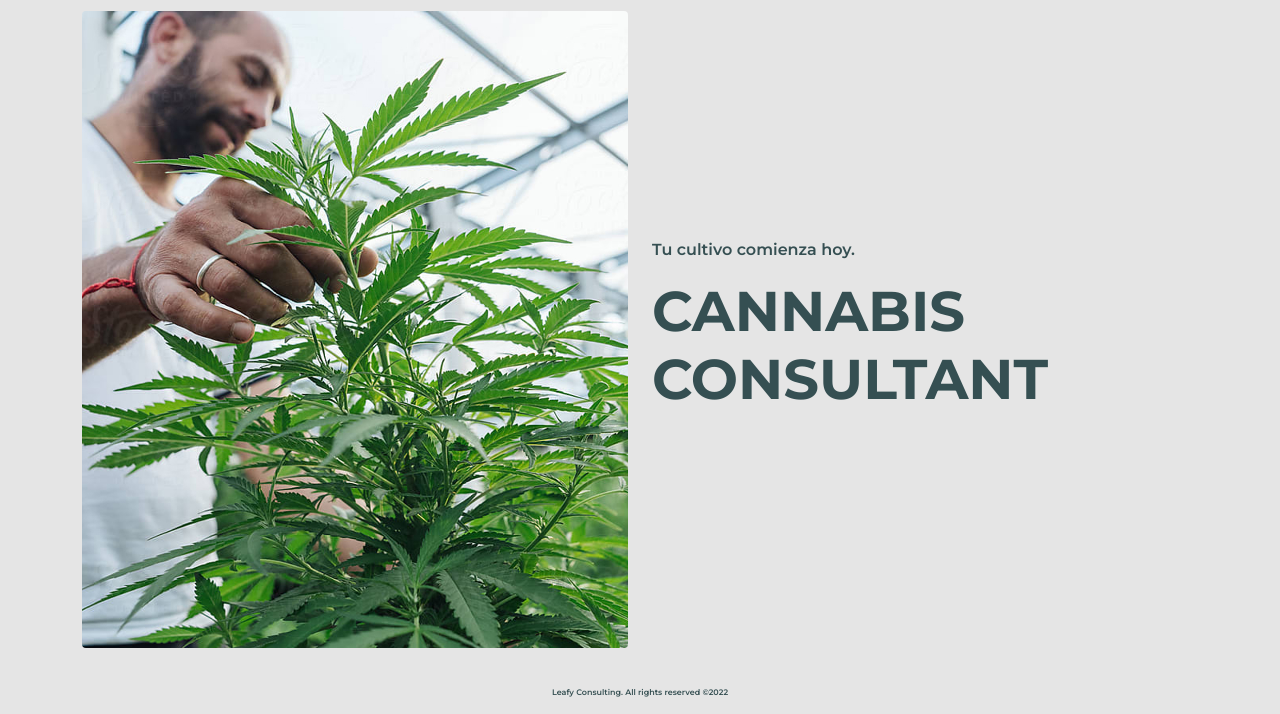
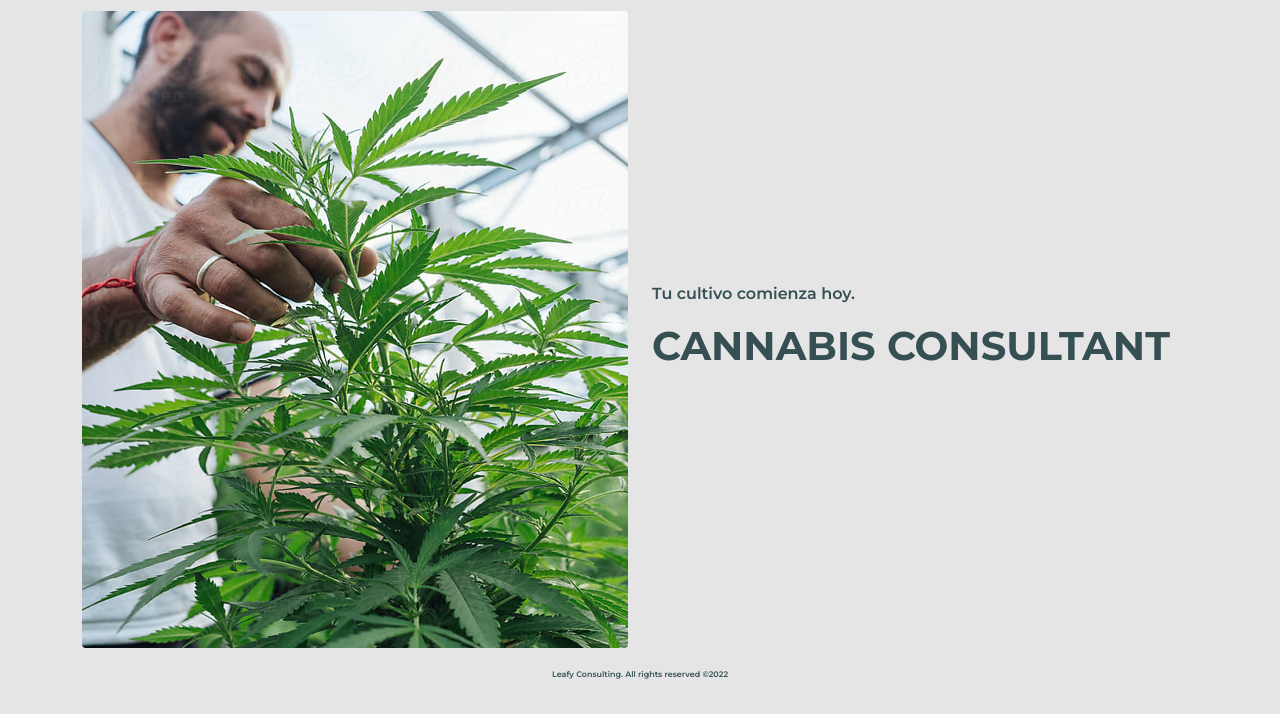
Before and after one commit to Fabrizionb/Leafy, a website: page index.html in a window 1280 px wide. Shown: the part 86-800 px from the top of the page. Drawn offline with Linux system fonts and the light colour scheme.

Commit message:
tamaño de fuente h1 actualizado

```diff
--- a/css/main.css
+++ b/css/main.css
@@ -12,7 +12,7 @@ a.mailto {
   color: #354F52; }
 
 h1 {
-  font-size: 3.5em;
+  font-size: 3em;
   font-weight: bold;
   color: #354F52; }
 
--- a/index.html
+++ b/index.html
@@ -50,10 +50,10 @@
             </article>
             <article class="col-md-6 align-self-center presentation_img ">
                 <p class="presentation">Tu cultivo comienza hoy.</p>
-                <h1>CANNABIS CONSULTANT</h1>
+                <h2>CANNABIS CONSULTANT</h2>
             </article>
         </main>
-        <footer class="row footer fixed-bottom">
+        <footer class="row footer">
             <div class="col-md-12 text-center">
                 <p class="footer">Leafy Consulting. All rights reserved &copy;2022</p>
             </div>
```
Also changed, not shown: pages/About.html (+1 -1 lines), pages/Contact.html (+5 -4 lines), pages/Gallery.html (+1 -1 lines), pages/Suppliers.html (+1 -1 lines).
